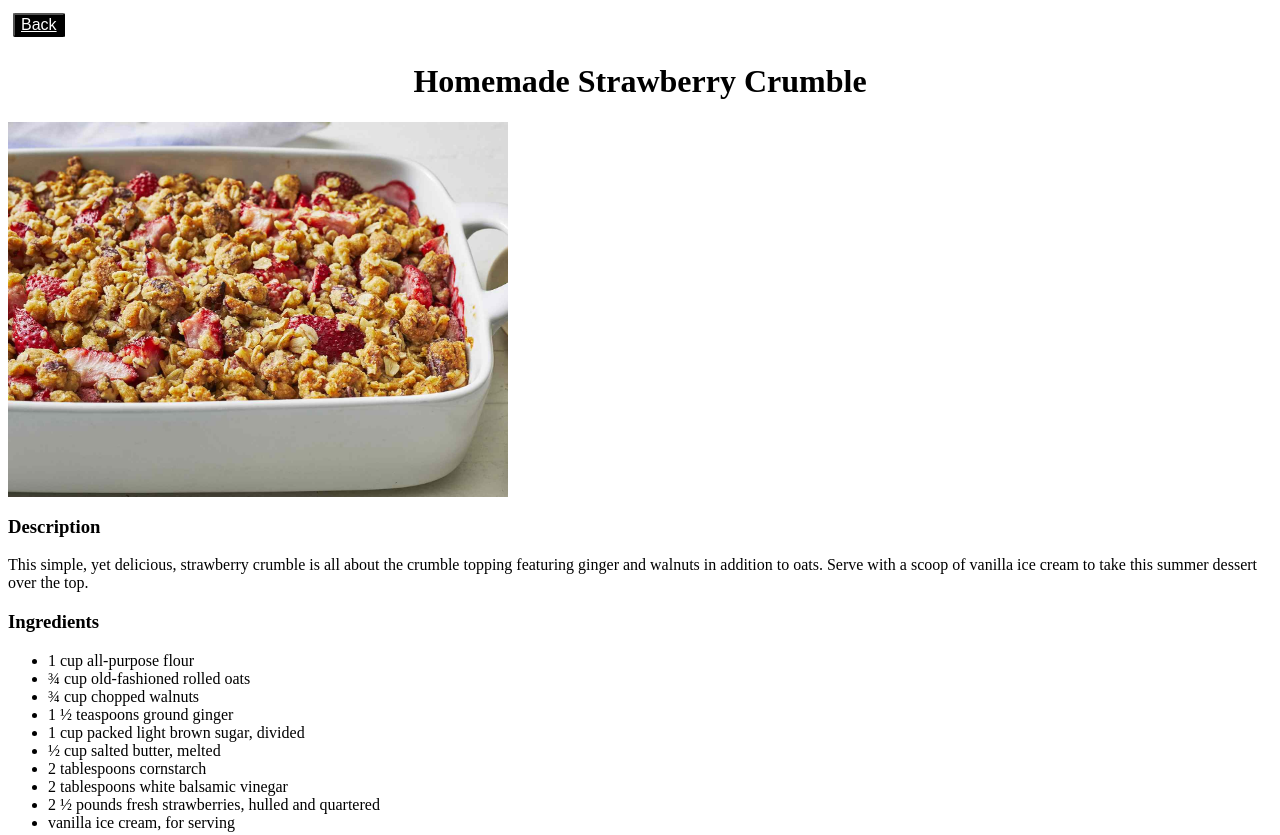
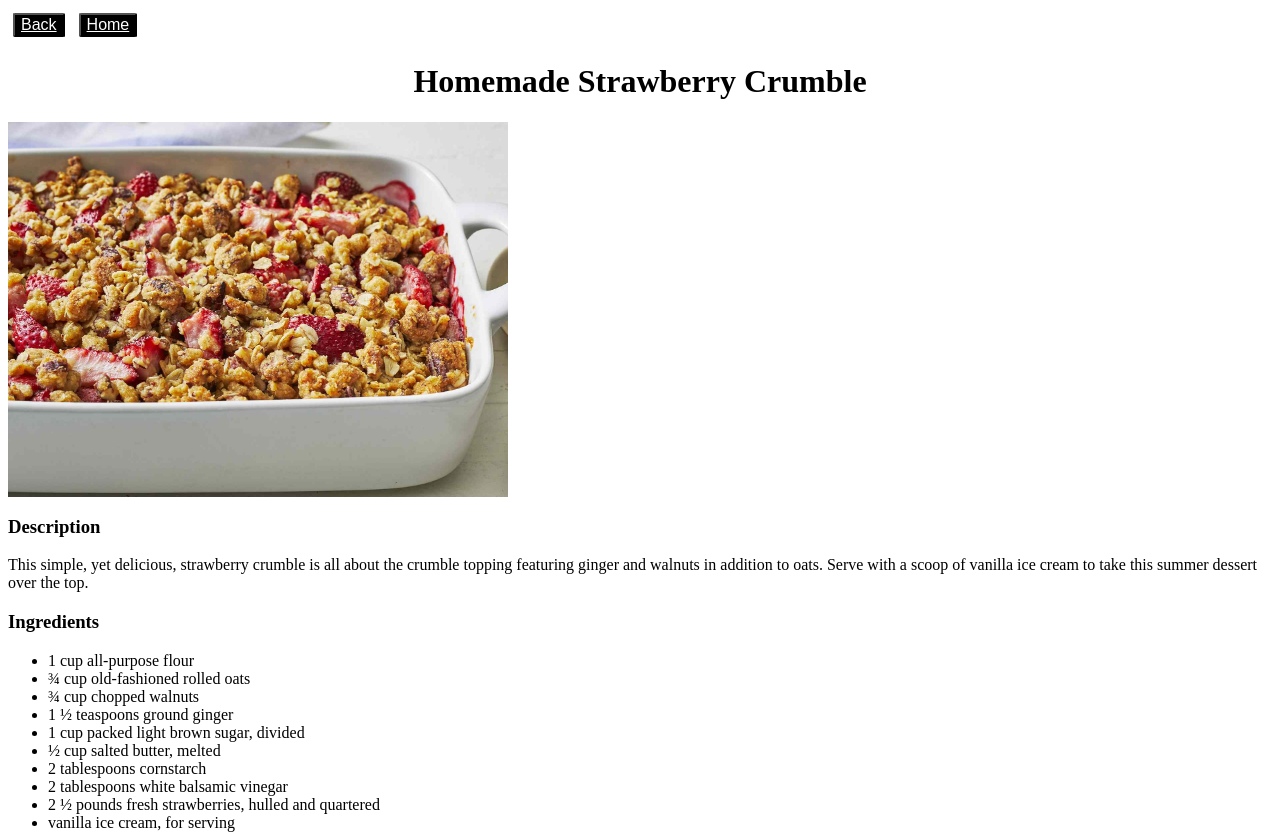
Before and after one commit to DanielShenouda/odin-recipes, a plain HTML site: page recipes/crumble.html in a window 1280 px wide. Shown: the top 835 px of the page. Drawn offline with Linux system fonts and the light colour scheme.

Commit message:
added button for next

```diff
--- a/recipes/crumble.html
+++ b/recipes/crumble.html
@@ -1,9 +1,14 @@
 <head>
     <link rel="stylesheet" href="../styles.css">
 </head>
-<button>
-    <a href="../index.html">Back</a>
-</button>
+<div class="button-container">
+    <button>
+        <a href="negresco.html">Back</a>
+    </button>
+    <button>
+        <a href="../index.html">Home</a>
+    </button>
+</div>
 <h1 class="page-title">Homemade Strawberry Crumble</h1>
 <img src="../images/crumble.jpg" alt= "Stawberry Crumble">
 <h3>Description</h3>
```
